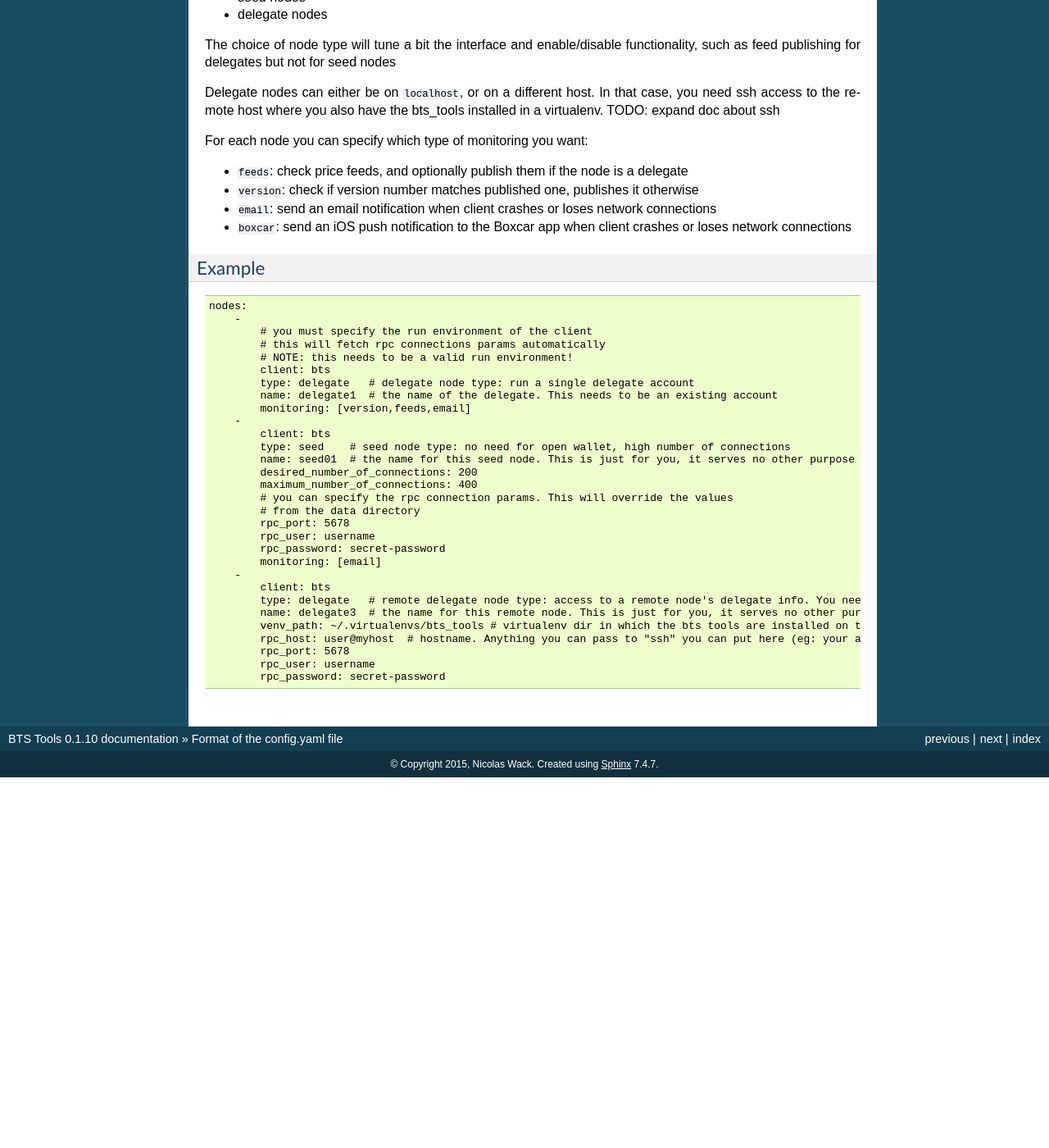
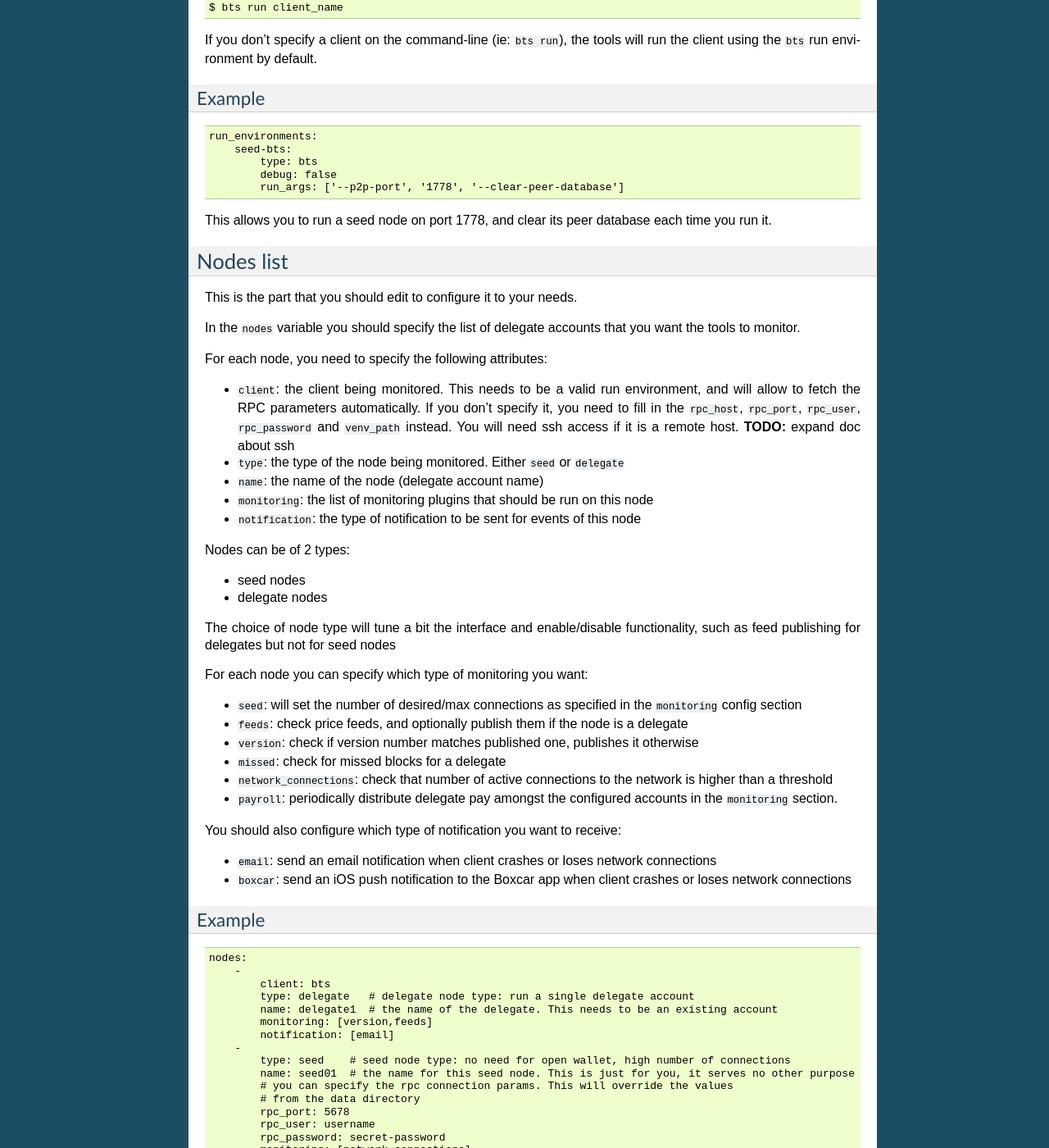
Before and after one commit to wackou/bts_tools, a Sphinx documentation site: the page built from docs/config_format.rst, in a window 1280 px wide and 1400 px high, scrolled down 544 px. Shown: the whole window at 82% size. Built offline with Sphinx 7.4.7, drawn with Linux system fonts in a browser that asks for light colours; before the commit the page ends 1492 px from its top, so only the background shows below that; some of the changed text lies outside the part shown.

Commit message:
Updated doc about format of the config.yaml file

```diff
--- a/docs/config_format.rst
+++ b/docs/config_format.rst
@@ -2,8 +2,8 @@
 Format of the config.yaml file
 ==============================
 
-The ``config.yaml`` file contains the configuration about the delegates. There
-are 3 main sections:
+The ``config.yaml`` file contains the configuration about the delegates. It
+contains the following main sections:
 
 
 Build environments
@@ -17,8 +17,36 @@ Run environments
 ----------------
 
 These represent the clients that you can run. The default should mostly work, here
-but you may want to edit it if you want to have multiple instances of the client
+but you may want to edit them if you want to have multiple instances of the client
 running, for instance a delegate node and a seed node.
+
+The clients define the following variables:
+ - **type**: the type of build you want to run. Needs to be a valid build env (ie: bts, pts, ...)
+ - **debug**: set to true to run client in gdb (only available in linux for now)
+ - **data_dir**: *[optional]* the data dir (blockchain, wallet, etc.) of the bts client. If not
+   specified, uses the standard location of the client
+ - **run_args**: *[optional]* any additional flags you want to pass to the cmdline invocation of the client
+
+To run a specific client, type::
+
+    $ bts run client_name
+
+If you don't specify a client on the command-line (ie: ``bts run``), the tools will
+run the client using the ``bts`` run environment by default.
+
+Example
+~~~~~~~
+
+::
+
+    run_environments:
+        seed-bts:
+            type: bts
+            debug: false
+            run_args: ['--p2p-port', '1778', '--clear-peer-database']
+
+This allows you to run a seed node on port 1778, and clear its peer database
+each time you run it.
 
 
 Nodes list
@@ -29,6 +57,17 @@ This is the part that you should edit to configure it to your needs.
 In the ``nodes`` variable you should specify the list of delegate accounts that
 you want the tools to monitor.
 
+For each node, you need to specify the following attributes:
+
+- ``client``: the client being monitored. This needs to be a valid run environment, and
+  will allow to fetch the RPC parameters automatically. If you don't specify it, you need
+  to fill in the ``rpc_host``, ``rpc_port``, ``rpc_user``, ``rpc_password`` and ``venv_path``
+  instead. You will need ssh access if it is a remote host. **TODO:** expand doc about ssh
+- ``type``: the type of the node being monitored. Either ``seed`` or ``delegate``
+- ``name``: the name of the node (delegate account name)
+- ``monitoring``: the list of monitoring plugins that should be run on this node
+- ``notification``: the type of notification to be sent for events of this node
+
 Nodes can be of 2 types:
 
 - seed nodes
@@ -37,14 +76,18 @@ Nodes can be of 2 types:
 The choice of node type will tune a bit the interface and enable/disable
 functionality, such as feed publishing for delegates but not for seed nodes
 
-Delegate nodes can either be on ``localhost``, or on a different host.
-In that case, you need ssh access to the remote host where you also have the
-bts_tools installed in a virtualenv. TODO: expand doc about ssh
-
 For each node you can specify which type of monitoring you want:
 
+- ``seed``: will set the number of desired/max connections as specified in the ``monitoring`` config section
 - ``feeds``: check price feeds, and optionally publish them if the node is a delegate
 - ``version``: check if version number matches published one, publishes it otherwise
+- ``missed``: check for missed blocks for a delegate
+- ``network_connections``: check that number of active connections to the network is higher than a threshold
+- ``payroll``: periodically distribute delegate pay amongst the configured accounts in the ``monitoring`` section.
+
+
+You should also configure which type of notification you want to receive:
+
 - ``email``: send an email notification when client crashes or loses network connections
 - ``boxcar``: send an iOS push notification to the Boxcar app when client crashes or loses network connections
 
@@ -55,27 +98,21 @@ Example
 
     nodes:
         -
-            # you must specify the run environment of the client
-            # this will fetch rpc connections params automatically
-            # NOTE: this needs to be a valid run environment!
             client: bts
             type: delegate   # delegate node type: run a single delegate account
             name: delegate1  # the name of the delegate. This needs to be an existing account
-            monitoring: [version,feeds,email]
+            monitoring: [version,feeds]
+            notification: [email]
         -
-            client: bts
             type: seed    # seed node type: no need for open wallet, high number of connections
             name: seed01  # the name for this seed node. This is just for you, it serves no other purpose
-            desired_number_of_connections: 200
-            maximum_number_of_connections: 400
             # you can specify the rpc connection params. This will override the values
             # from the data directory
             rpc_port: 5678
             rpc_user: username
             rpc_password: secret-password
-            monitoring: [email]
+            monitoring: [network_connections]
         -
-            client: bts
             type: delegate   # remote delegate node type: access to a remote node's delegate info. You need to have ssh access to this node for this to work
             name: delegate3  # the name for this remote node. This is just for you, it serves no other purpose
             venv_path: ~/.virtualenvs/bts_tools # virtualenv dir in which the bts tools are installed on the remote machine
@@ -83,3 +120,18 @@ Example
             rpc_port: 5678
             rpc_user: username
             rpc_password: secret-password
+
+
+Monitoring plugins configuration
+--------------------------------
+
+In the ``monitoring`` section comes the configuration of the various monitoring
+plugins. Configure to your taste!
+
+
+Notifications
+-------------
+
+In the ``notification`` section, you will be able to configure how notifications
+will be sent to you. There are 2 ways of being notified: ``email`` and ``boxcar``
+(iOS push notifications).
```
Also changed, not shown: 1 other file.
